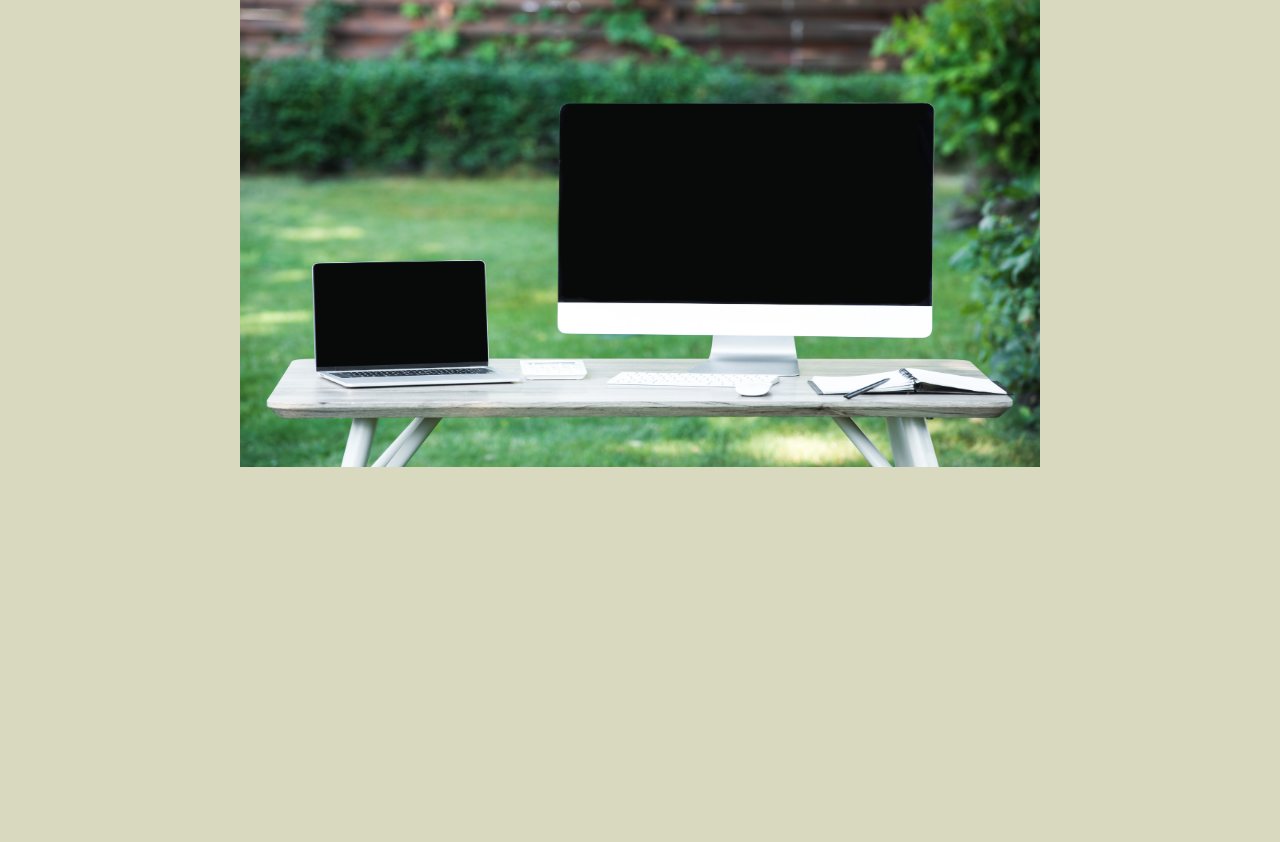
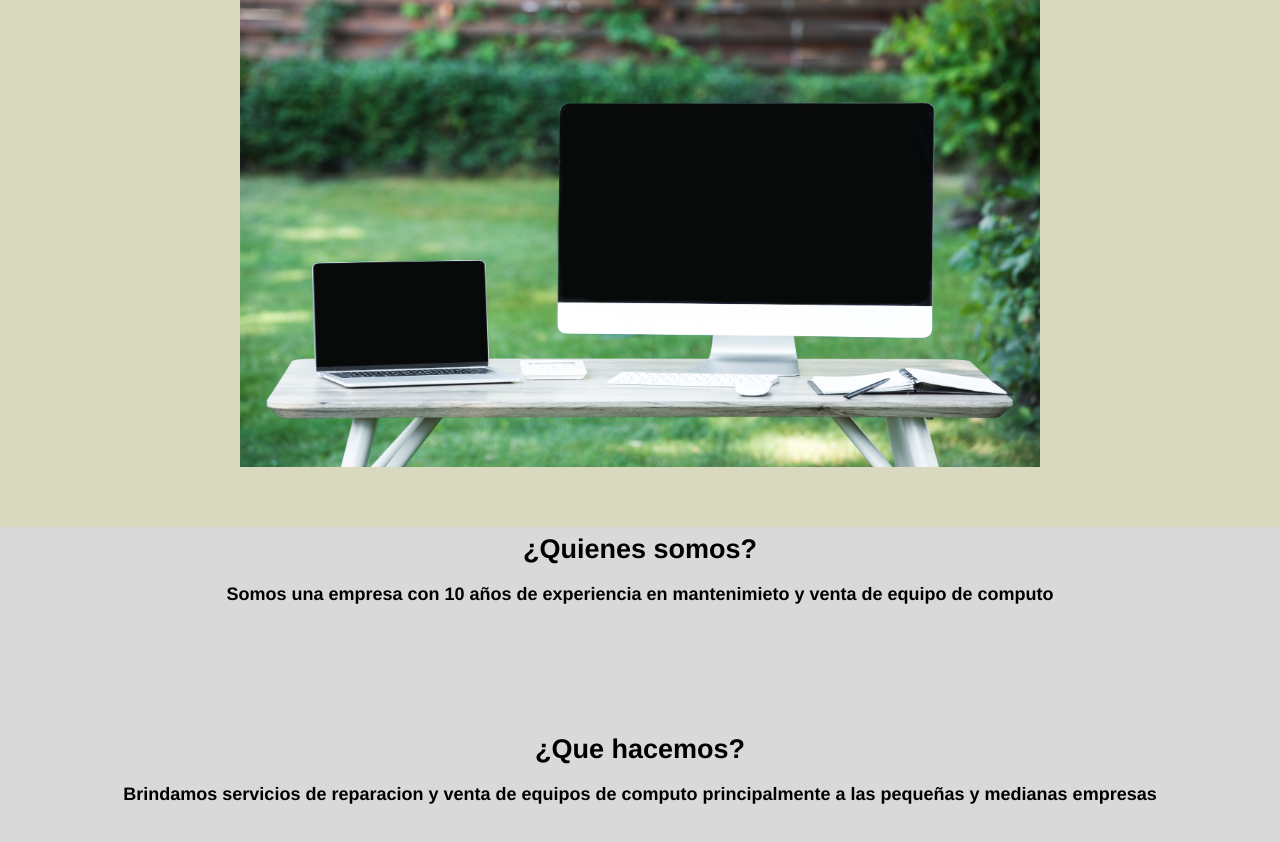
Before and after one commit to JaimeRomeroH/landing-page-ventaPCs, a React (Create React App) app: page / in a window 1280 px wide. Shown: the part 188-1030 px from the top of the page. Before the commit the page ends 800 px from the top, so only its background shows below. Built offline with nearby package versions, Linux system fonts and the light colour scheme.

Commit message:
Se importo el componente Informacion aÃl archivo App.js

```diff
--- a/src/App.js
+++ b/src/App.js
@@ -1,6 +1,7 @@
 import "./App.css";
 import BarraNav from "./componentes/barraNav";
 import Display from "./componentes/Display";
+import Informacion from "./componentes/Informacion";
 
 function App() {
   return (
@@ -8,6 +9,12 @@ function App() {
         <div className="contenedor-principal">
            <BarraNav />
            <Display />
+           <Informacion
+            titulo="¿Quienes somos?"
+            texto= "Somos una empresa con 10 años de experiencia en mantenimieto y venta de equipo de computo"/>
+           <Informacion
+            titulo="¿Que hacemos?"
+            texto= "Brindamos servicios de reparacion y venta de equipos de computo principalmente a las pequeñas y medianas empresas"/>
         </div>
     </div>
   );
```
